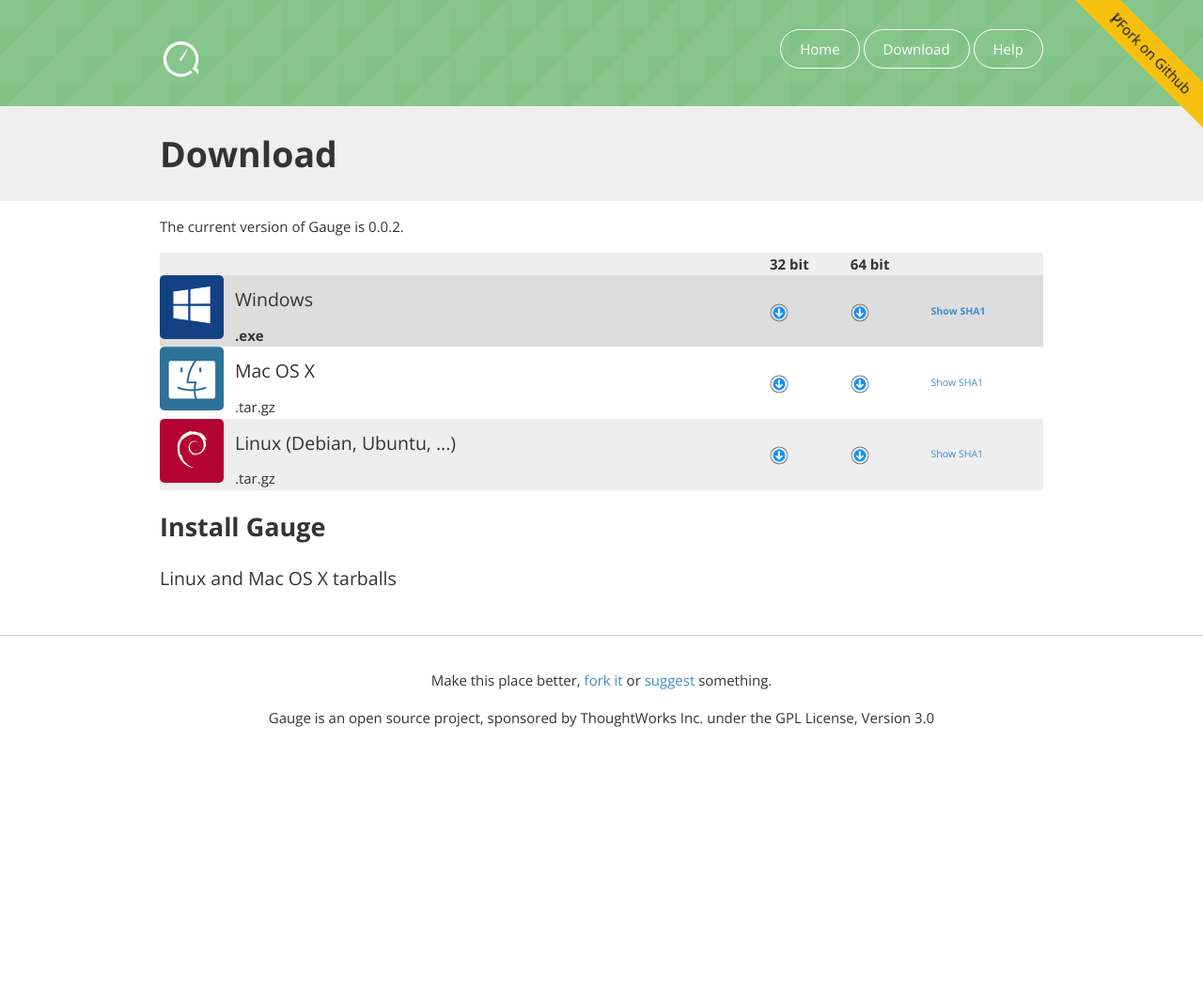
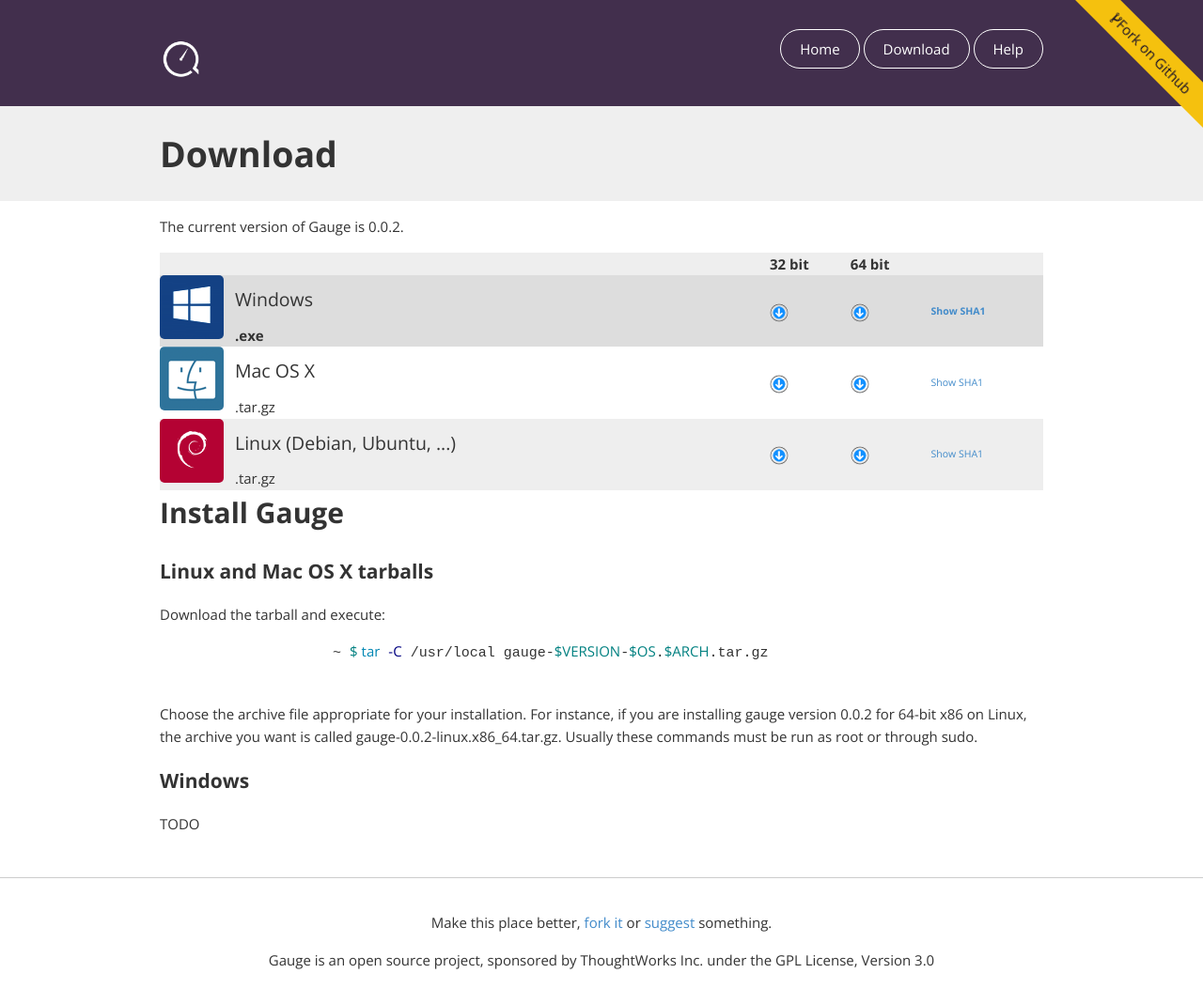
Before and after one commit to getgauge/getgauge.github.io, a Jekyll site: the page built from download.html, in a window 1280 px wide and 1069 px high. Shown: the whole window at 94% size. Built offline with Jekyll 4.4.1, drawn with Linux system fonts in a browser that asks for light colours; nearby versions of some CDN libraries; Markdown is read by kramdown in place of the engine named in the settings.

Commit message:
Changed colors

```diff
--- /dev/null
+++ b/_includes/footer.html
@@ -0,0 +1,22 @@
+<div class="footer">
+        <div class="container">
+            <div class="row">
+                <div class="col-lg-12">
+                    <div class="footer-content">
+                        <p>Make this place better, <a href="http://github.com/getgauge/gauge">fork it</a> or <a href="https://github.com/getgauge/gauge/issues">suggest</a> something.</p>
+<p>Gauge is an open source project, sponsored by ThoughtWorks Inc. under the GPL License, Version 3.0</p>
+                    </div>
+                </div>
+            </div>
+        </div>
+    </div>
+    <script>
+  (function(i,s,o,g,r,a,m){i['GoogleAnalyticsObject']=r;i[r]=i[r]||function(){
+  (i[r].q=i[r].q||[]).push(arguments)},i[r].l=1*new Date();a=s.createElement(o),
+  m=s.getElementsByTagName(o)[0];a.async=1;a.src=g;m.parentNode.insertBefore(a,m)
+  })(window,document,'script','//www.google-analytics.com/analytics.js','ga');
+
+  ga('create', 'UA-54189997-1', 'auto');
+  ga('send', 'pageview');
+
+</script>
--- a/_layouts/default.html
+++ b/_layouts/default.html
@@ -47,29 +47,7 @@
     </div>
 
     {{ content }}
-
-    <div class="footer">
-        <div class="container">
-            <div class="row">
-                <div class="col-lg-12">
-                    <div class="footer-content">
-                        <p>Make this place better, <a href="">fork it</a> or <a href="">suggest</a> something.</p>
-<p>Gauge is an open source project, sponsored by ThoughtWorks Inc. under the GPL License, Version 3.0</p>
-                    </div>
-                </div>
-            </div>
-        </div>
-    </div>
-<script>
-  (function(i,s,o,g,r,a,m){i['GoogleAnalyticsObject']=r;i[r]=i[r]||function(){
-  (i[r].q=i[r].q||[]).push(arguments)},i[r].l=1*new Date();a=s.createElement(o),
-  m=s.getElementsByTagName(o)[0];a.async=1;a.src=g;m.parentNode.insertBefore(a,m)
-  })(window,document,'script','//www.google-analytics.com/analytics.js','ga');
-
-  ga('create', 'UA-54189997-1', 'auto');
-  ga('send', 'pageview');
-
-</script>
+    {% include footer.html %}
 </body>
 
 </html>
--- a/css/style.css
+++ b/css/style.css
@@ -19,7 +19,7 @@ h3 {
     margin: 0px 0px 20px 0;
 }
 h4 {
-    font-size: 1.8em;
+    font-size: 1.4em;
     margin: 17px 0;
 }
 h5 {
@@ -79,7 +79,7 @@ thead {
     text-align: left;
 }
 .banner,.inner-banner {
-    background: url('/img/triangular.png') #3FC380;
+    background: rgba(66, 47, 77, 1);
     background-size: 60px 60px;
     overflow: auto;
     color: white;
@@ -220,7 +220,7 @@ section.demo #browser-container {
     border: 1px solid white;
     color: white;
     text-shadow: none;
-    border-radius: 5px;
+    border-radius: 20px;
 }
 .button:hover {
     background: white;
@@ -230,6 +230,11 @@ section.demo #browser-container {
 .button.big-button {
     font-size: 16px;
     padding: 15px 30px;
+}
+.button.documentation {
+    border: 1px solid rgba(66, 47, 77, 1);
+    color: white;
+    background-color: rgba(66, 47, 77, 1);
 }
 .fork-ribbon {
     position: fixed;
--- a/download.html
+++ b/download.html
@@ -24,10 +24,10 @@ title: Download
             </div>
         </td>
         <td class="download-links">
-            <span><a href="http://download01.thoughtworks.com/gauge/gauge/{{ site.data.version.current }}/gauge-{{ site.data.version.current }}-windows.x86.tar.gz"><img src="/img/download.png" /></a></span>
+            <span><a href="http://download01.thoughtworks.com/gauge/gauge/{{ site.data.version.current }}/gauge-{{ site.data.version.current }}-windows.x86.zip"><img src="/img/download.png" /></a></span>
         </td>
         <td class="download-links">
-            <span><a href="http://download01.thoughtworks.com/gauge/gauge/{{ site.data.version.current }}/gauge-{{ site.data.version.current }}-windows.x86_64.tar.gz"><img src="/img/download.png" /></a></span>
+            <span><a href="http://download01.thoughtworks.com/gauge/gauge/{{ site.data.version.current }}/gauge-{{ site.data.version.current }}-windows.x86_64.zip"><img src="/img/download.png" /></a></span>
         </td>
         <td class="tiny checksum">
             <a class="show-sha1" href="#">Show SHA1</a>
@@ -82,12 +82,25 @@ title: Download
 
 
 </tbody></table>
+<h3>
+	Install Gauge
+</h3>
 <h4>
-	Install Gauge
-</h4>
-<h5>
 	Linux and Mac OS X tarballs
-	</h5>
+	</h4>
 	<p>
+		Download the tarball and execute:
+		{% highlight bash %}
+		~ $ tar -C /usr/local gauge-$VERSION-$OS.$ARCH.tar.gz
+		{% endhighlight %}
+	</p>
+	<p>
+		 Choose the archive file appropriate for your installation. For instance, if you are installing gauge version {{ site.data.version.current }} for 64-bit x86 on Linux, the archive you want is called gauge-{{ site.data.version.current }}-linux.x86_64.tar.gz. Usually these commands must be run as root or through sudo.
+	</p>
+	<h4>
+		Windows
+	</h4>
+	<p>
+	TODO
 	</p>
 </div>
--- a/index.html
+++ b/index.html
@@ -119,9 +119,9 @@ Successfully initialized the project. Run specifications with "gauge specs/"
         </div>
     </div>
 </div>
-<div style="background:#494f57; padding:30px; color:white; text-align:center;">
+<div style="text-align:center;">
     <div class="container">
-        <h3 style="padding-bottom:20px;">Learn more about Gauge</h3>
-        <p><a href="/learn-more.html" class="button big-button">Documentation</a></p>
+        <h3 style="padding-bottom:20px; color: rgba(66, 47, 77, 1)">Learn more about Gauge</h3>
+        <p><a href="/docs" class="button big-button documentation">Documentation</a></p>
     </div>
 </div>
```
Also changed, not shown: _layouts/home.html (+1 -12 lines), _layouts/post.html (deleted, +0 -9 lines).
